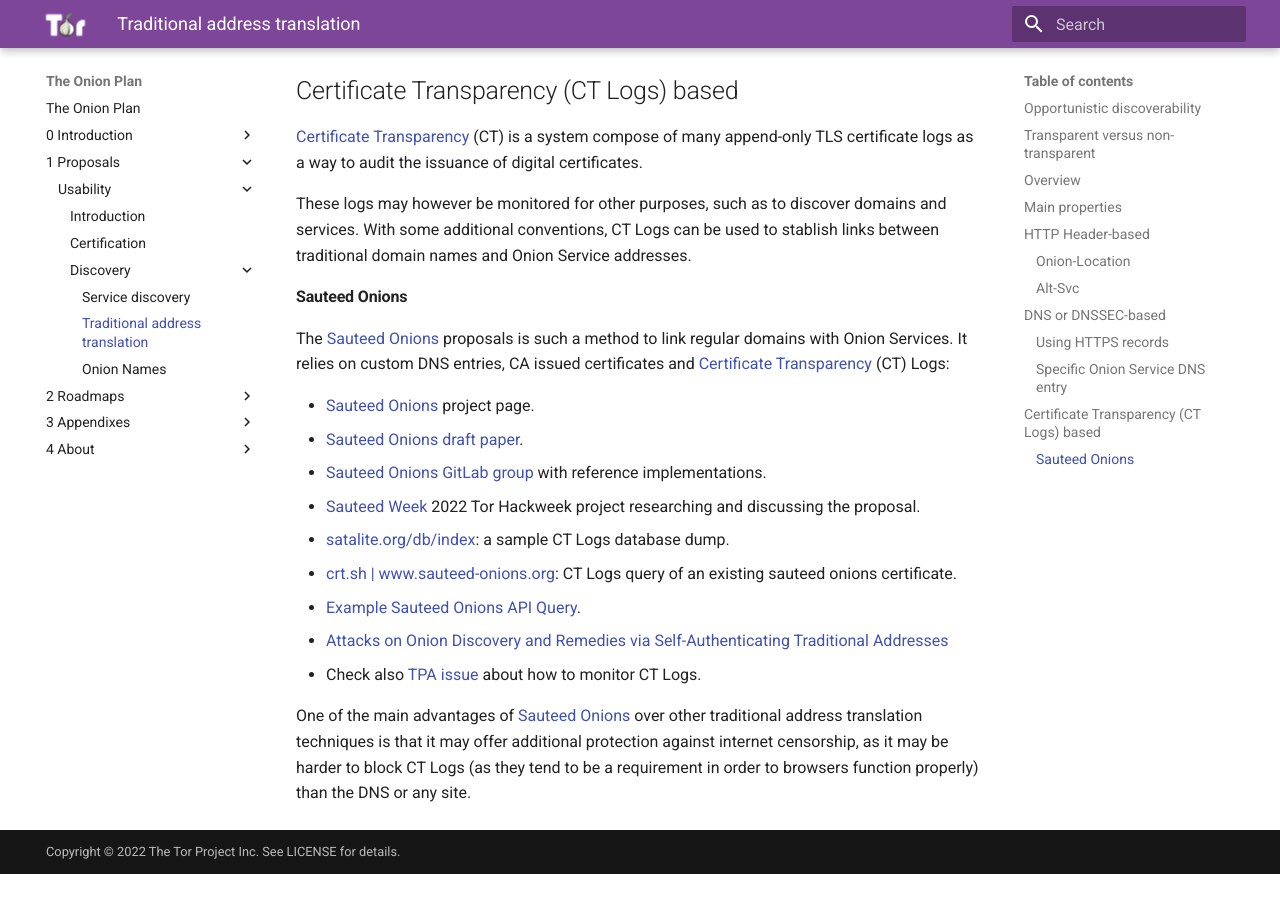
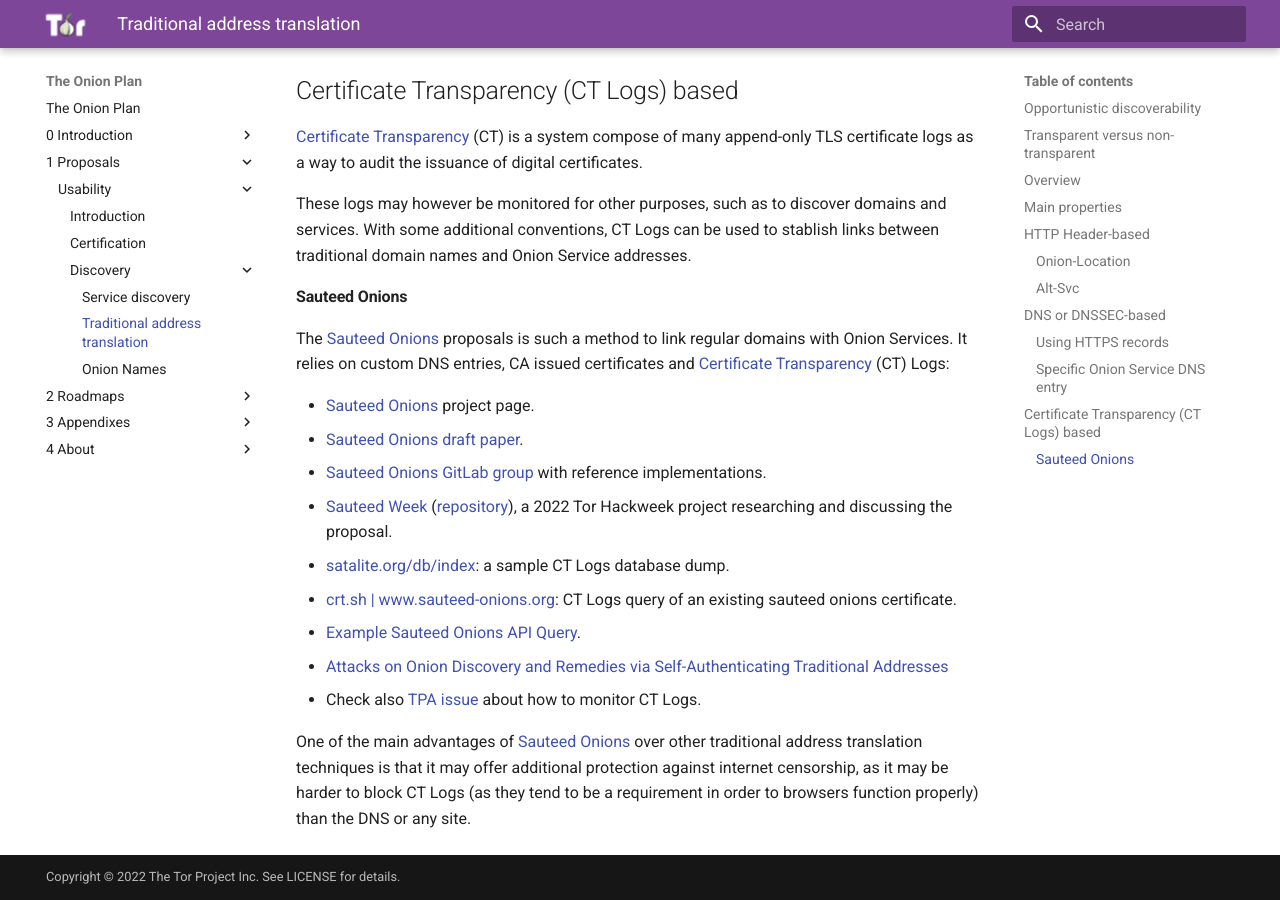
Before and after one commit to offsoc/onionplan, an MkDocs documentation site: the page built from docs/1 - Proposals/Usability/Discovery/Address-Translation.md, in a window 1280 px wide and 900 px high, scrolled down 3387 px. Built offline with MkDocs 1.6.1 and Material for MkDocs 9.7.7, drawn with Linux system fonts in a browser that asks for light colours; before the commit the page ends 4261 px from its top, so only the background shows below that.

Commit message:
Feat: improved Sauteed Onions references

```diff
--- a/docs/1 - Proposals/Usability/Discovery/Address-Translation.md
+++ b/docs/1 - Proposals/Usability/Discovery/Address-Translation.md
@@ -172,10 +172,14 @@ Onion Services. It relies on custom DNS entries, CA issued certificates and
 
 * [Sauteed Onions][] project page.
 * [Sauteed Onions draft paper](https://www.sauteed-onions.org/doc/paper.pdf).
-* [Sauteed Onions GitLab group](https://gitlab.torproject.org/tpo/onion-services/sauteed-onions) with reference implementations.
-* [Sauteed Week](https://gitlab.torproject.org/rhatto/sauteed-week) 2022 Tor Hackweek project researching and discussing the proposal.
+* [Sauteed Onions GitLab group](https://gitlab.torproject.org/tpo/onion-services/sauteed-onions)
+  with reference implementations.
+* [Sauteed Week](https://rhatto.pages.torproject.net/sauteed-week/)
+  ([repository](https://gitlab.torproject.org/rhatto/sauteed-week)),
+  a 2022 Tor Hackweek project researching and discussing the proposal.
 * [satalite.org/db/index](https://www.satalite.org/db/index): a sample CT Logs database dump.
-* [crt.sh | www.sauteed-onions.org](https://crt.sh/?q=www.sauteed-onions.org): CT Logs query of an existing sauteed onions certificate.
+* [crt.sh | www.sauteed-onions.org](https://crt.sh/?q=www.sauteed-onions.org):
+  CT Logs query of an existing sauteed onions certificate.
 * [Example Sauteed Onions API Query](https://api.sauteed-onions.org/search?in=blocked.sauteed-onions.org).
 * [Attacks on Onion Discovery and Remedies via Self-Authenticating Traditional Addresses](https://dl.acm.org/doi/10.1145/3463676.3485610)
 * Check also [TPA issue](https://gitlab.torproject.org/tpo/tpa/team/-/issues/40677) about how to monitor CT Logs.
```
